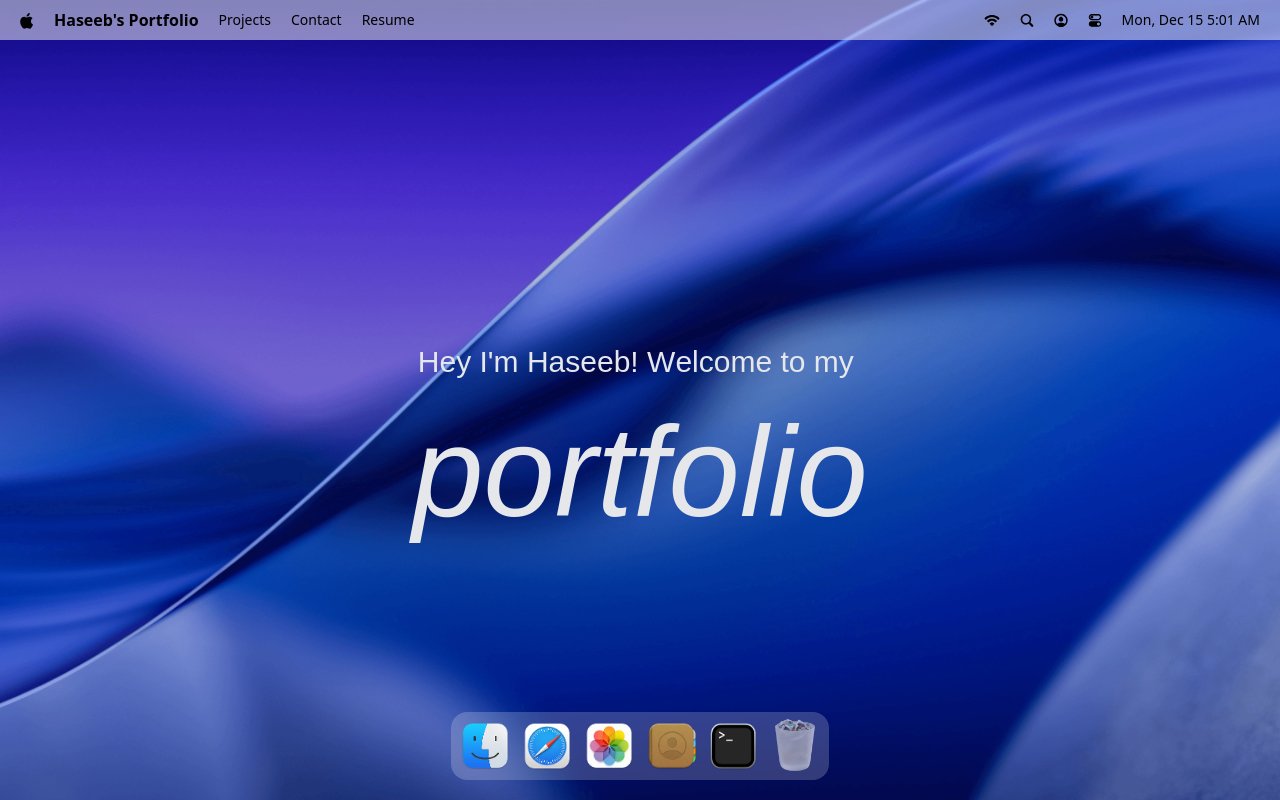
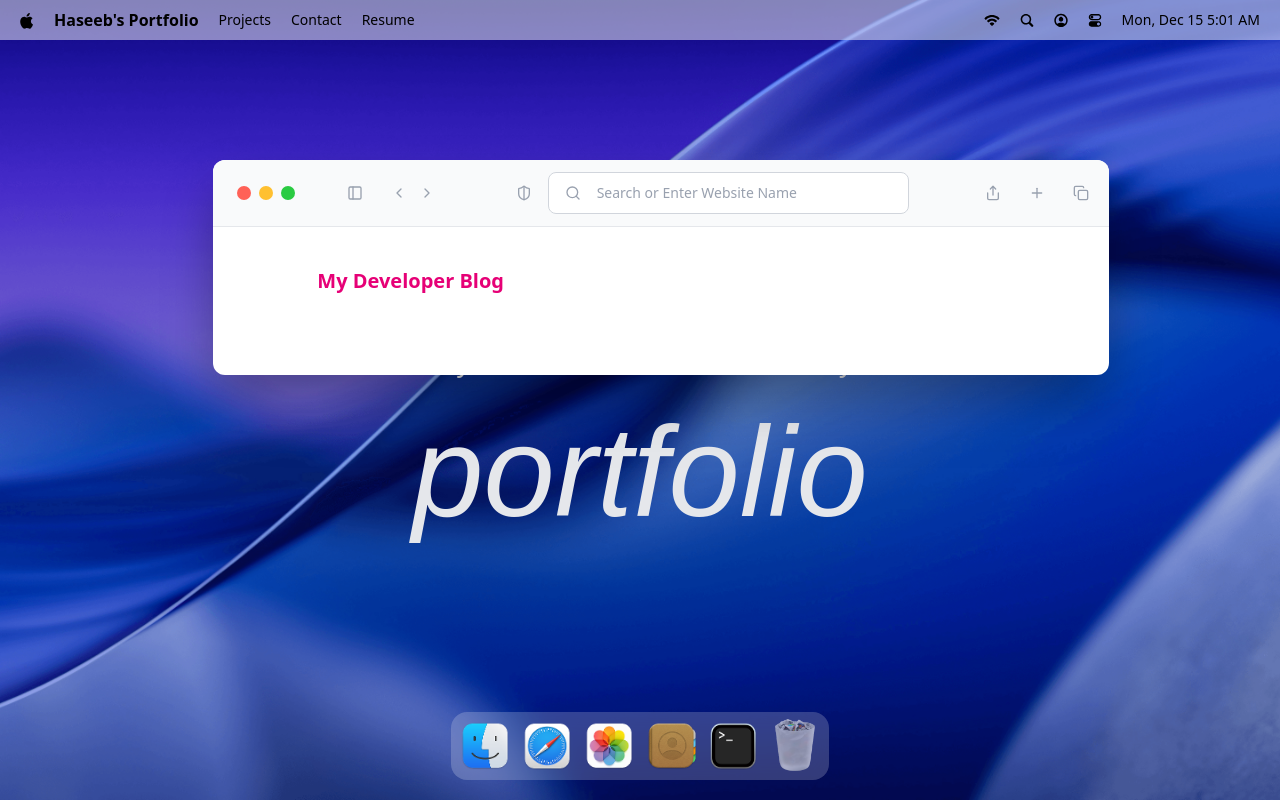
Before and after one commit to haseebjaved4212/My-MacOs-Portfolio, a React (Vite) app: page / in a window 1280 px wide. Both pictures are taken after a click on the button 547 px from the left and 746 px from the top of the page. Built offline with nearby package versions, Linux system fonts and the light colour scheme; a web font is replaced by a local one.

Commit message:
Complete A section

```diff
--- a/src/App.jsx
+++ b/src/App.jsx
@@ -1,7 +1,7 @@
 import { Navbar, Welcome, Dock } from '#components';
 import gsap from 'gsap';
 import { Draggable } from 'gsap/Draggable';
-import { Terminal } from './windows';
+import { Terminal , Safari } from './windows';
 
 
 
@@ -18,6 +18,7 @@ const App = () => {
       <Dock />
 
       <Terminal />
+      <Safari />
     </main>
   )
 }
--- /dev/null
+++ b/src/windows/Safari.jsx
@@ -0,0 +1,37 @@
+import WindowControls from "#components/WindowControls";
+import WindowWrapper from "#hoc/WindowWrapper";
+import { ChevronLeft, PanelLeft, ChevronRight,  ShieldHalf, Search, Share, Plus, Copy } from "lucide-react";
+
+const Safari = () => {
+    return (
+        <>
+            <div className="window-header flex items-center justify-between px-4 py-3 rounded-t-lg bg-gray-50 border-b border-gray-200 select-none text-sm text-gray-400">
+                <WindowControls target="safari" />
+                <PanelLeft className="ml-10 p-1 hover:bg-gray-200 rounded hover:cursor-default" />
+                <div className="flex items-center gap-1 ml-5 ">
+                    <ChevronLeft className="p-1 hover:bg-gray-200 rounded hover:cursor-default"/>
+                    <ChevronRight className="p-1 hover:bg-gray-200 rounded hover:cursor-default"/>
+                </div>
+                <div className="flex-1 flex-center gap-3 ">
+                    <ShieldHalf className="p-1 hover:bg-gray-200 rounded hover:cursor-default" />
+                    <div className="search ">
+                        <Search className="p-1 hover:bg-gray-200 rounded hover:cursor-default" />
+                        <input type="text" placeholder="Search or Enter Website Name " className="flex-1"/>
+                    </div>
+                </div>
+                <div className="flex items-center gap-5">
+                    <Share className="p-1 hover:bg-gray-200 rounded hover:cursor-default"/>
+                    <Plus className="p-1 hover:bg-gray-200 rounded hover:cursor-default"/>
+                    <Copy className="p-1 hover:bg-gray-200 rounded hover:cursor-default"/>
+
+
+                </div>
+            </div>
+            <div className=" blog bg-white p-10 max-w-3xl mx-auto;  ">
+                <h2>My Developer Blog</h2>
+            </div>
+        </>
+    )
+}
+const SafariWindow = WindowWrapper(Safari, "safari");
+export default SafariWindow;
--- a/src/windows/index.js
+++ b/src/windows/index.js
@@ -1,3 +1,4 @@
 import Terminal from "./Terminal";
+import Safari from "./Safari";
 
-export { Terminal };
+export { Terminal , Safari };
```
